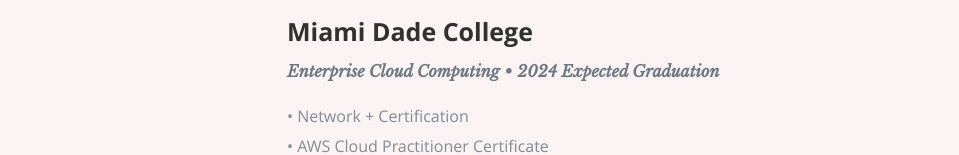
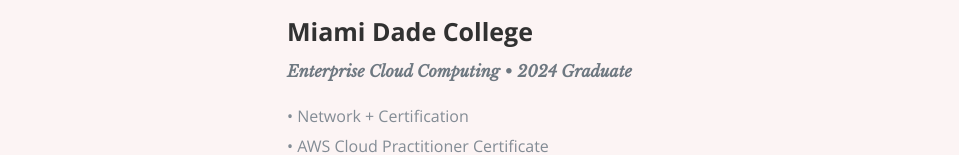
Before and after one commit to GiraldoYeison/homepage, a plain HTML site: page index.html in a window 1280 px wide. Shown: the part 4528-4683 px from the top of the page, without its empty margins (118-1077 px from the left). Drawn offline with nearby package versions, Linux system fonts and the light colour scheme; no server answers; a script that the page names is missing.

Commit message:
Miami Dade College graduation update

```diff
--- a/index.html
+++ b/index.html
@@ -294,7 +294,7 @@
             <div class="nine columns main-col">
 
                <h3>Miami Dade College</h3>
-                     <p class="info">Enterprise Cloud Computing<span>&bull;</span>2024 Expected Graduation</p>
+                     <p class="info">Enterprise Cloud Computing<span>&bull;</span>2024 Graduate</p>
                      <p>• Network + Certification </p>
                      <p>• AWS Cloud Practitioner Certificate</p>
                      <p>• Linux + Certification </p>
```
